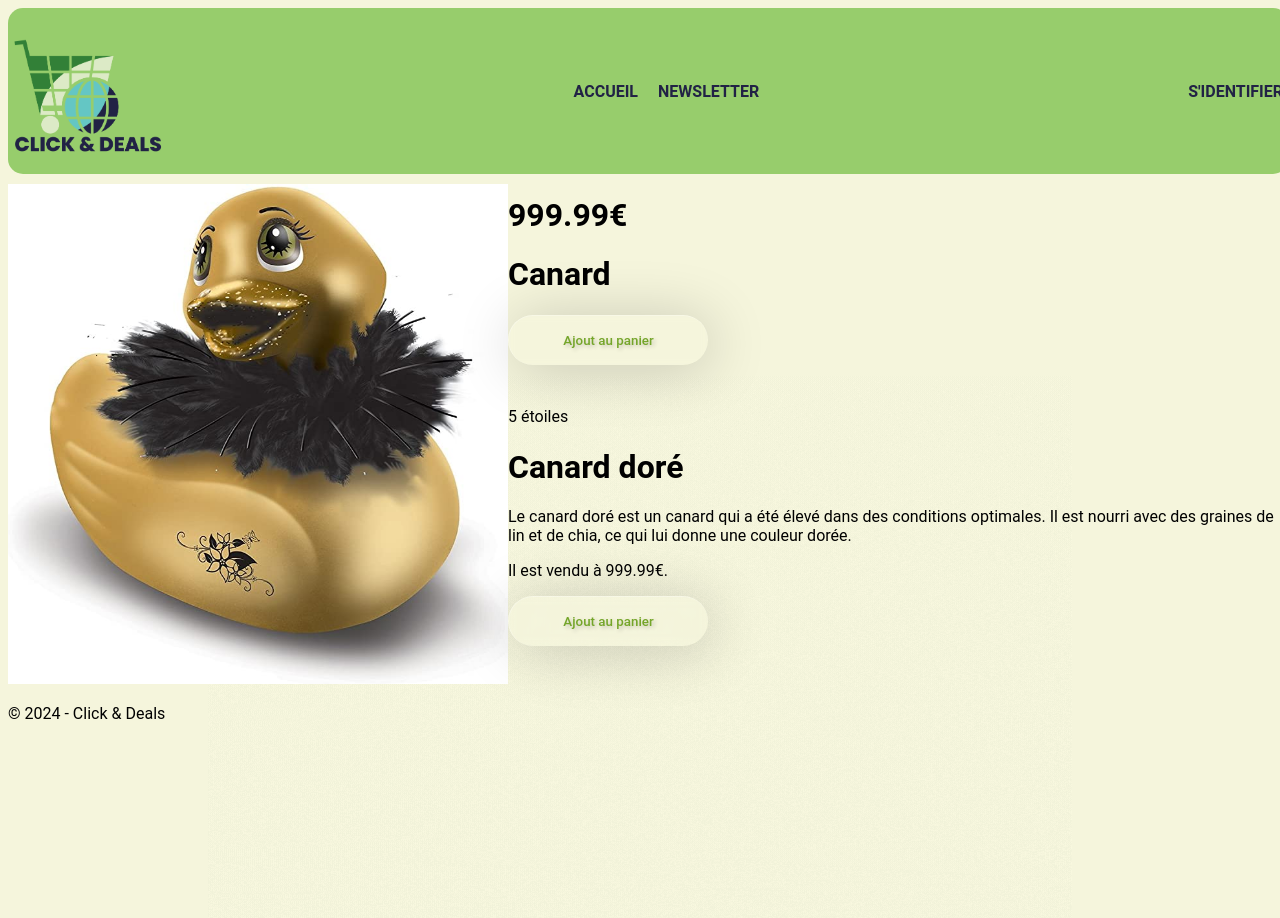
After one commit to SyyeeIsNotAvailable/tp-web, a PHP site: page /article1.html in a window 1280 px wide. The commit adds this page. Shown: the top 918 px of the page. Run offline with PHP 8.4, Linux system fonts and the light colour scheme.

Commit message:
début article1

```diff
--- /dev/null
+++ b/article1.html
@@ -0,0 +1,52 @@
+<!DOCTYPE html>
+
+<html lang="fr">
+<head>
+    <meta charset="utf-8" />
+    <title>Click & Deals</title>
+    <link rel="stylesheet" href="style.css" />
+    <link rel="icon" href="images/logo-transparent-png.png" type="image/x-icon" />
+
+</head>
+<body>
+    <header>
+        <nav>
+            <ul>
+                <li><img class=logo src="images/logo-transparent-png.png" alt="logo" /></li>
+                <li><a href="index.html">Accueil</a></li>
+                <li><a href="html/newsletter.html">Newsletter</a></li>
+                <li><a href="html/identifictaion.html">S'identifier</a></li>
+
+            </ul>
+        </nav>
+    </header>
+    <main class="open_article">
+        <div>
+            <img src="images/produit1.jpg" alt="canard doré" />
+            <style>
+                img {
+                    margin-top: 10px;
+                    width: 500px;
+                    height: 500px;
+                }
+            </style>
+            </style>
+        </div>
+        <div>
+
+            <h1>999.99€</h1>
+            <h1>Canard</h1>
+            <button type="button"><span>Ajout au panier</span><img src="images/icon-checkmark.png" height="50" width="50" /></button>
+            <p>5 étoiles</p>
+
+            <h1>Canard doré</h1>
+            <p>Le canard doré est un canard qui a été élevé dans des conditions optimales. Il est nourri avec des graines de lin et de chia, ce qui lui donne une couleur dorée. </p>
+            <p>Il est vendu à 999.99€.</p>
+            <button type="button"><span>Ajout au panier</span><img src="images/icon-checkmark.png" height="50" width="50" /></button>
+        </div>
+    </main>
+    <footer>
+        <p>&copy; 2024 - Click & Deals</p>
+    </footer>
+</body>
+</html>
--- a/style.css
+++ b/style.css
@@ -383,3 +383,7 @@ button {
             animation: apparaitre 1s ease-in-out;
             animation-fill-mode: forwards
         }
+
+.open_article{
+    display: flex;
+}
```
